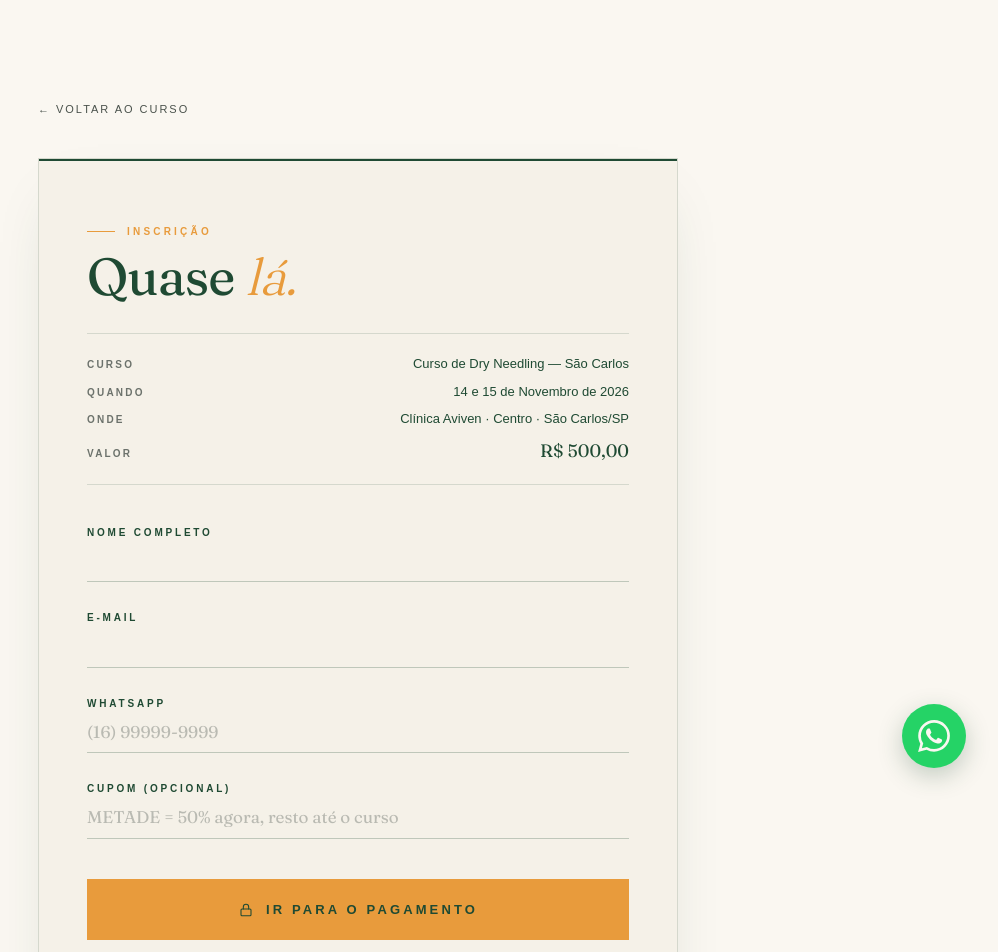
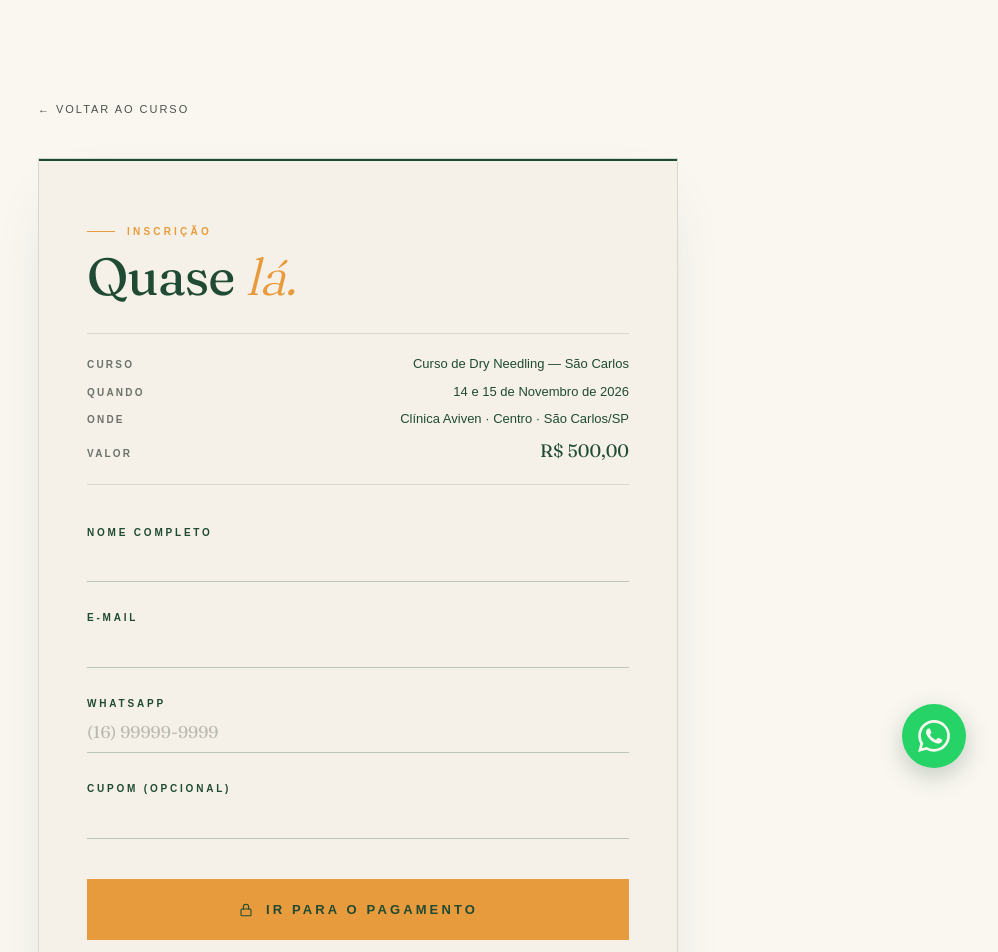
Before and after one commit to joaohenriquecosta/ftmatheusfernandes, a Next.js app: page /turmas/dry-needling/inscricao in a window 1280 px wide. Shown: the top 952 px of the page, without its empty margins (282-1280 px from the left). Built offline with nearby package versions, Linux system fonts and the light colour scheme.

Commit message:
fix(inscricao): remove dica do cupom METADE (secreto)

```diff
--- a/app/turmas/dry-needling/inscricao/page.tsx
+++ b/app/turmas/dry-needling/inscricao/page.tsx
@@ -87,7 +87,6 @@ export default async function InscricaoPage({
                 name="cupom"
                 required={false}
                 autoComplete="off"
-                placeholder="METADE = 50% agora, resto até o curso"
                 aria-invalid={erro === "cupom" || undefined}
                 aria-describedby={erro === "cupom" ? "cupom-erro" : undefined}
               />
```
